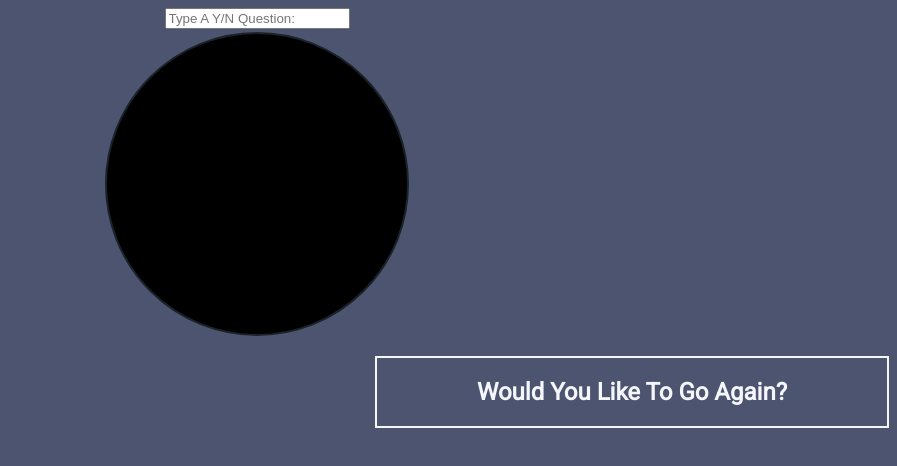
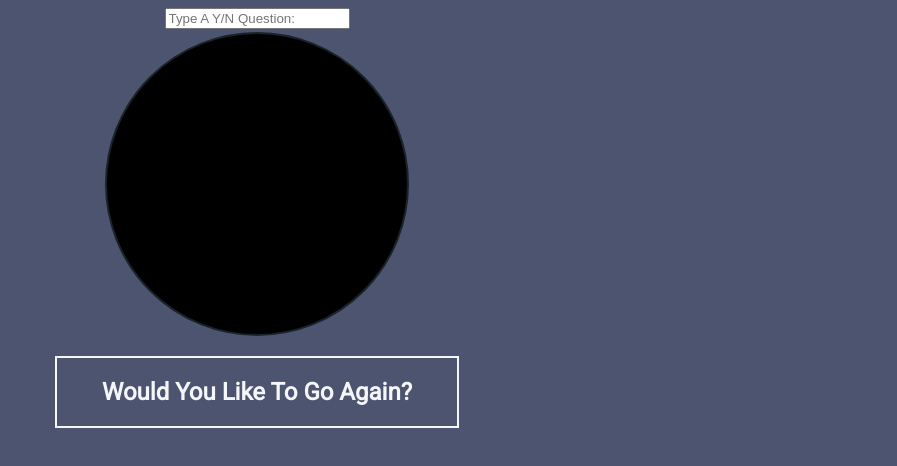
Before and after one commit to skizhu/eightball, a plain HTML site: page index.html in a window 1280 px wide. Shown: the whole page, without its empty margins (383-1280 px from the left). Drawn offline with Linux system fonts and the light colour scheme.

Commit message:
Update main.css

```diff
--- a/main.css
+++ b/main.css
@@ -60,7 +60,7 @@ body{
 .goAgain{
 	margin-top: 20px;
 	transition: 0.3s;
-	margin-left: 750px;
+	width:400px;
 	border:2px solid #f5f6fa;
 	cursor: pointer;
 }
```
